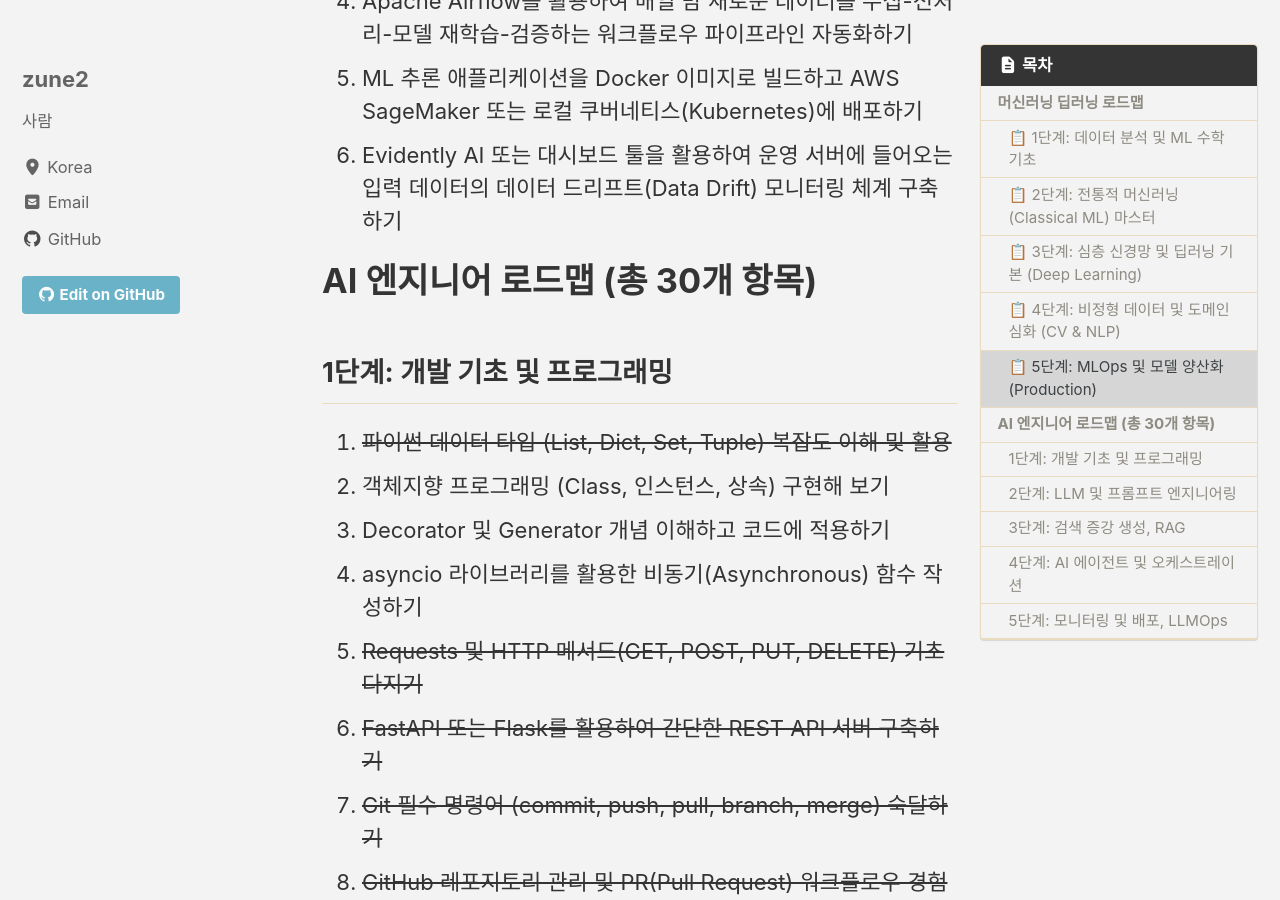
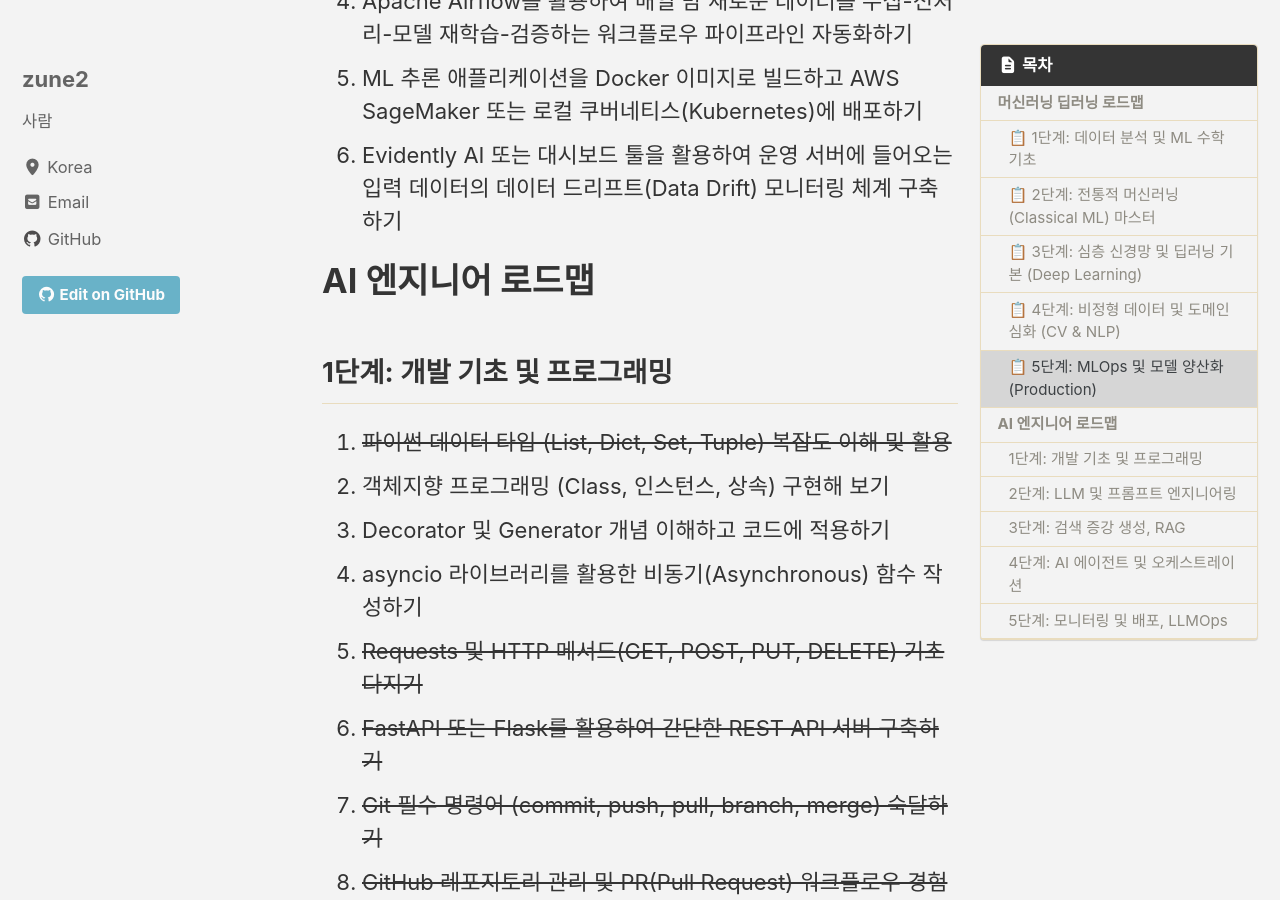
Before and after one commit to zune2/zune2.github.io, a Jekyll site: the page built from books.md, in a window 1280 px wide and 900 px high, scrolled down 2982 px. Built offline with Jekyll 4.4.1, drawn with Linux system fonts in a browser that asks for light colours; cached includes are drawn as plain includes.

Commit message:
Update books.md

```diff
--- a/books.md
+++ b/books.md
@@ -57,7 +57,7 @@ read_time: true
 29. ML 추론 애플리케이션을 Docker 이미지로 빌드하고 AWS SageMaker 또는 로컬 쿠버네티스(Kubernetes)에 배포하기
 30. Evidently AI 또는 대시보드 툴을 활용하여 운영 서버에 들어오는 입력 데이터의 데이터 드리프트(Data Drift) 모니터링 체계 구축하기
 
-# AI 엔지니어 로드맵 (총 30개 항목)
+# AI 엔지니어 로드맵
 
 ## 1단계: 개발 기초 및 프로그래밍
 
```
